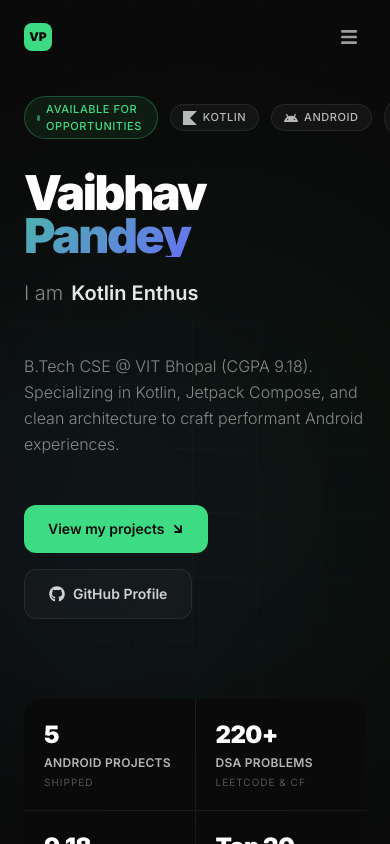
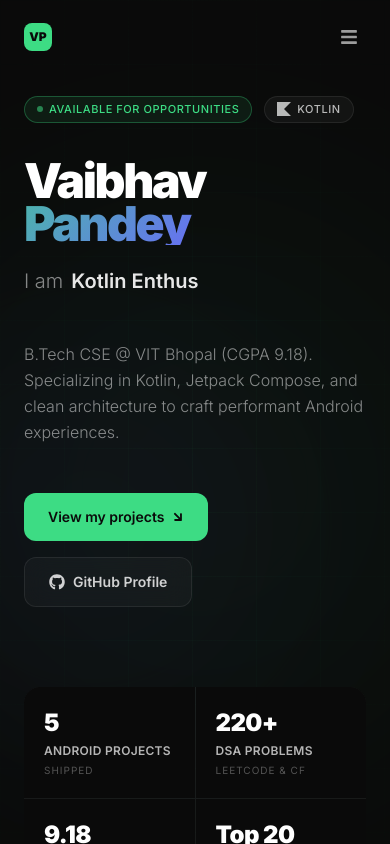
Before and after one commit to Vaibhav-P1/portfolio, a Next.js app: page / in a window 390 px wide. Shown: the top 844 px of the page. Built offline with nearby package versions, Linux system fonts and the light colour scheme.

Commit message:
fix: mobile — hero tags horizontally scrollable, contact email stays in bounds

```diff
--- a/src/app/globals.css
+++ b/src/app/globals.css
@@ -179,4 +179,13 @@
   .animate-float    { animation: float 3s ease-in-out infinite; }
   .animate-blink    { animation: blink 1s step-end infinite; }
   .animate-pulse-glow { animation: pulse-glow 2s ease-in-out infinite; }
+
+  /* Hide scrollbar for horizontal tag scroller */
+  .scrollbar-hide {
+    -ms-overflow-style: none;
+    scrollbar-width: none;
+  }
+  .scrollbar-hide::-webkit-scrollbar {
+    display: none;
+  }
 }
--- a/src/components/Contact.tsx
+++ b/src/components/Contact.tsx
@@ -64,11 +64,11 @@ export default function Contact() {
             href="https://mail.google.com/mail/?view=cm&to=pandeyvaibhavdev7505@gmail.com"
             target="_blank"
             rel="noreferrer"
-            className="group inline-flex items-center gap-3 px-6 py-4 rounded-2xl glass-card border border-white/10 hover:border-[#3DDC84]/40 hover:glow-green transition-all duration-300 text-white/80 hover:text-white font-medium text-sm"
+            className="group flex items-center gap-3 w-full min-w-0 px-6 py-4 rounded-2xl glass-card border border-white/10 hover:border-[#3DDC84]/40 hover:glow-green transition-all duration-300 text-white/80 hover:text-white font-medium text-sm"
           >
             <FaEnvelope className="text-[#3DDC84] shrink-0" size={18} />
-            <span>pandeyvaibhavdev7505@gmail.com</span>
-            <span className="ml-auto text-white/30 group-hover:text-[#3DDC84] transition-colors">→</span>
+            <span className="truncate">pandeyvaibhavdev7505@gmail.com</span>
+            <span className="ml-auto shrink-0 text-white/30 group-hover:text-[#3DDC84] transition-colors">→</span>
           </a>
 
           {/* Resume download */}
--- a/src/components/Hero.tsx
+++ b/src/components/Hero.tsx
@@ -57,13 +57,13 @@ export default function Hero() {
 
       <div className="relative z-10 max-w-7xl mx-auto w-full">
         {/* Top label */}
-        <div className="flex items-center gap-3 mb-8">
-          <div className="flex items-center gap-2 chip chip-green">
+        <div className="flex items-center gap-3 mb-8 overflow-x-auto scrollbar-hide pb-1">
+          <div className="flex items-center gap-2 chip chip-green shrink-0">
             <span className="w-1.5 h-1.5 rounded-full bg-[#3DDC84] animate-pulse" />
             Available for Opportunities
           </div>
           {techBadges.map((b) => (
-            <div key={b.label} className="chip hidden sm:flex">
+            <div key={b.label} className="chip shrink-0 flex">
               {b.icon} {b.label}
             </div>
           ))}
```
